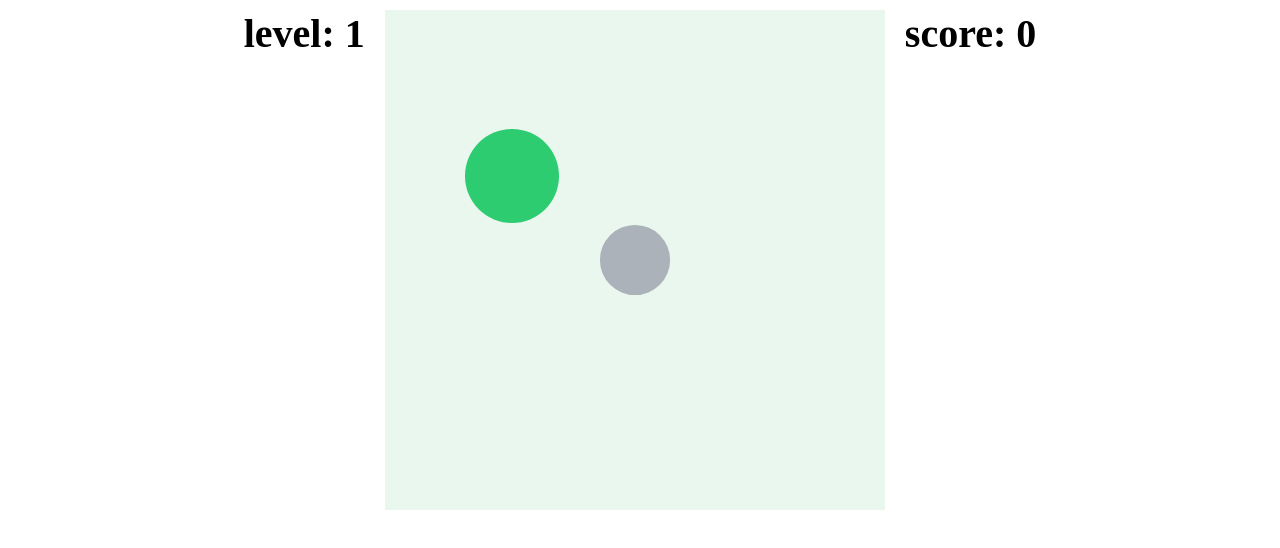
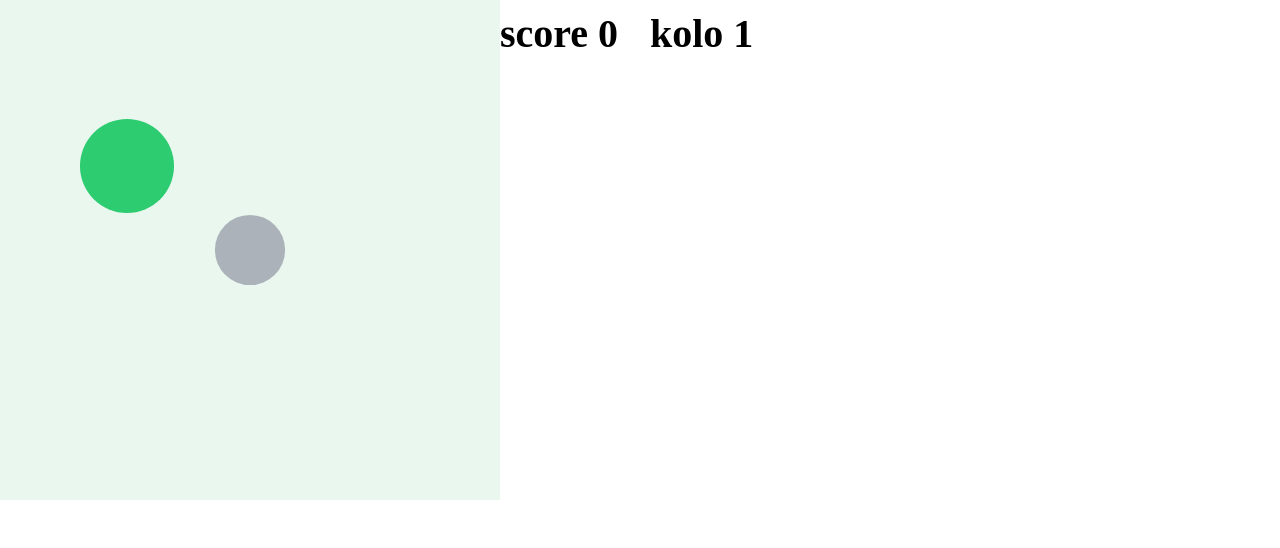
Before and after one commit to LukaBrychta/Zivot_Kulicky, a plain HTML site: page index.html in a window 1280 px wide. Drawn offline with Linux system fonts and the light colour scheme.

Commit message:
Revert "edit"
This reverts commit 0dfd9ab1e9ddbb6858d3013c952137c0d7469687.

```diff
--- a/index.html
+++ b/index.html
@@ -1,6 +1,5 @@
 <!DOCTYPE html>
 <html lang="cs-cz">
-
 <head>
     <meta charset="UTF-8">
     <meta http-equiv="X-UA-Compatible" content="IE=edge">
@@ -10,17 +9,11 @@
 </head>
 
 <body>
-    <div class="container">
-        <p id="level">level: 1</p>
-        <canvas width="500" height="500" id="playingArea"></canvas>
-        <p id="skore">score: 0</p>
-        <div class="clear"></div>
-    </div>
+    <canvas width="500" height="500" id="playingArea"></canvas>
+    <p id="skore">score 0</p>
+    <p id="level">kolo 1</p>
     <p id="end"></p>
-
-
 </body>
 
 <script src="script.js"></script>
-
 </html>
--- a/script.js
+++ b/script.js
@@ -125,7 +125,7 @@ window.onload = function () {
 
             // přepočet skore po snězení
             score++;
-            document.getElementById("skore").textContent = "score: " + score;
+            document.getElementById("skore").textContent = "score " + score;
         }
         if ((ball.x - ball.radius / 1.5 < poisen.x + poisen.radius) && (poisen.x - poisen.radius < ball.x + ball.radius / 1.5)
             && (ball.y - ball.radius / 1.5 < poisen.y + poisen.radius) && (poisen.y - poisen.radius < ball.y + ball.radius / 1.5)) {
@@ -183,7 +183,7 @@ window.onload = function () {
     function changeLevel() {
         if (game) {
             level++;
-            document.getElementById("level").textContent = "level: " + level;
+            document.getElementById("level").textContent = "level " + level;
             ball.move = ball.move + 0.2;
         }
 
--- a/style.css
+++ b/style.css
@@ -3,25 +3,21 @@
     margin: 0;
     box-sizing: border-box;
 }
-.container {
-    display: flex;
-    justify-content: center;
-}
-canvas {
-    float: left;
-    padding: 10px;
-}
-p {
+#level {
+    position: absolute;
+    left: 650px;
+    top: 10px;
     font-size: 40px;
     font-weight: bold;
-    padding: 10px;
 }
-.clear {
-    clear: both;
+#skore {
+    position: absolute;
+    left: 500px;
+    top: 10px;
+    font-size: 40px;
+    font-weight: bold;
 }
 #end {
-    font-size: 80px;
+    font-size: 50px;
     font-weight: bold;
-    display: flex;
-    justify-content: center;
 }
```
